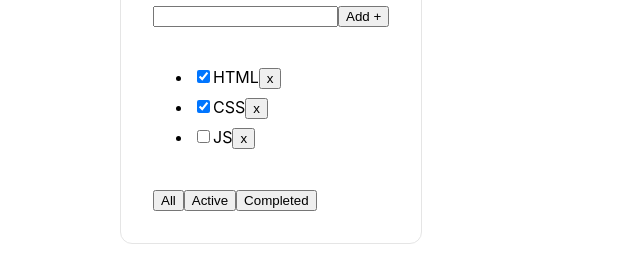
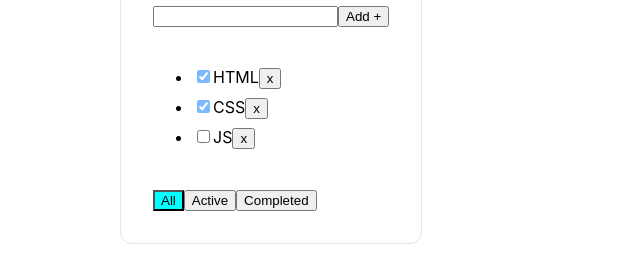
Before and after one commit to alena-makouskaya/td_todolist, a React (Create React App) app: page / in a window 1280 px wide. Shown: the part 232-493 px from the top of the page, without its empty margins (0-640 px from the left). Built offline with nearby package versions, Linux system fonts and the light colour scheme.

Commit message:
04-02 lesson

```diff
--- a/src/App.css
+++ b/src/App.css
@@ -20,3 +20,19 @@
     gap: 8px;
   }
 }
+
+.error {
+  border: 1px solid red;
+}
+
+.error-message {
+  color: red;
+}
+
+.active-filter{
+  background-color: aqua;
+}
+
+.is-done{
+  opacity: 0.5;
+}
--- a/src/App.tsx
+++ b/src/App.tsx
@@ -40,28 +40,48 @@ function App() {
     setFilter(value);
   }
 
-  if(filter === "active") {
-    filteredTasks = tasks.filter((t) => t.isDone === false)
+  if (filter === "active") {
+    filteredTasks = tasks.filter((t) => t.isDone === false);
   }
 
-  if(filter === "compeled") {
-    filteredTasks = tasks.filter((t) => t.isDone === true)
+  if (filter === "compeled") {
+    filteredTasks = tasks.filter((t) => t.isDone === true);
   }
 
-  function addTask(title: string){
+  function addTask(title: string) {
     let newTask = {
       id: v1(),
       title: title,
-      isDone: false
-    }
+      isDone: false,
+    };
 
     let newTasks = [newTask, ...tasks];
     setTask(newTasks);
   }
 
+  function changeStatus(taskId: string, isDone: boolean) {
+    let task = tasks.find((t) => t.id === taskId);
+
+    if (task) {
+      task.isDone = isDone;
+    }
+
+    let copyTasks = [...tasks];
+
+    setTask(copyTasks);
+  }
+
   return (
     <div className="App">
-      <Todolist title="What to do?" tasks={filteredTasks} removeTask={removeTask} filterTask={filterTask} addTask={addTask}/>
+      <Todolist
+        title="What to do?"
+        tasks={filteredTasks}
+        removeTask={removeTask}
+        filterTask={filterTask}
+        addTask={addTask}
+        changeStatus={changeStatus}
+        filter={filter}
+      />
     </div>
   );
 }
--- a/src/components/Todolist.tsx
+++ b/src/components/Todolist.tsx
@@ -1,5 +1,6 @@
-import { useState, ChangeEvent } from "react";
+import { useState, ChangeEvent, KeyboardEvent} from "react";
 import { FilterValueType } from "../App";
+import { error } from "console";
 
 type TaskPropsType = {
   id: string;
@@ -12,11 +13,15 @@ type Todolist = {
   tasks: TaskPropsType[];
   removeTask: (id: string) => void;
   filterTask: (value: FilterValueType) => void;
-  addTask: (title: string) => void
+  addTask: (title: string) => void;
+  changeStatus: (taskId: string, isDone: boolean) => void;
+  filter: string
 };
 
 export function Todolist(props: Todolist) {
   let [newTaskTitle, setnewTaskTitle] = useState("");
+
+  let [error, setError] = useState<string | null>(null);
 
   const filterAllTask = () => {
     return props.filterTask("all");
@@ -30,14 +35,25 @@ export function Todolist(props: Todolist) {
     return props.filterTask("compeled");
   };
 
-  const onChangeTaskHandler = (event:  ChangeEvent<HTMLInputElement>) => {
+  const onChangeTaskHandler = (event: ChangeEvent<HTMLInputElement>) => {
     setnewTaskTitle(event.currentTarget.value);
-
   };
 
   const addTask = () => {
-    props.addTask(newTaskTitle);
-    setnewTaskTitle("");
+    if (newTaskTitle.trim() !== "") {
+      props.addTask(newTaskTitle.trim());
+      setnewTaskTitle("");
+    } else {
+      setError("Title is required");
+    }
+  };
+
+  const onKeyPressHandler = (e: KeyboardEvent<HTMLInputElement>) => {
+    setError(null);
+
+    if(e.charCode === 13) {
+        addTask();
+    }
   }
 
   return (
@@ -45,11 +61,9 @@ export function Todolist(props: Todolist) {
       <h3>What to do?</h3>
 
       <div>
-        <input
-          onChange={onChangeTaskHandler}
-          value={newTaskTitle}
-        />
+        <input onChange={onChangeTaskHandler} onKeyPress={onKeyPressHandler} value={newTaskTitle} className={error ? "error" : ""}/>
         <button onClick={addTask}> Add + </button>
+        {error && <div className="error-message">{error}</div>}
       </div>
 
       <ul>
@@ -58,9 +72,18 @@ export function Todolist(props: Todolist) {
             props.removeTask(t.id);
           };
 
+          const changeFilter = (e: ChangeEvent<HTMLInputElement>) => {
+            props.changeStatus(t.id, e.currentTarget.checked);
+          };
+
           return (
             <li>
-              <input type="checkbox" checked={t.isDone} />
+              <input
+                type="checkbox"
+                checked={t.isDone}
+                onChange={changeFilter}
+                className={t.isDone ? "is-done" : ""}
+              />
               <span>{t.title}</span>
               <button onClick={removeTask}> x </button>
             </li>
@@ -69,9 +92,9 @@ export function Todolist(props: Todolist) {
       </ul>
 
       <div>
-        <button onClick={filterAllTask}>All</button>
-        <button onClick={filterActiveTask}>Active</button>
-        <button onClick={filterCompletedTask}>Completed</button>
+        <button className={props.filter === "all" ? "active-filter" : ""} onClick={filterAllTask}>All</button>
+        <button className={props.filter === "active" ? "active-filter" : ""} onClick={filterActiveTask}>Active</button>
+        <button className={props.filter === "compeled" ? "active-filter" : ""} onClick={filterCompletedTask}>Completed</button>
       </div>
     </div>
   );
```
